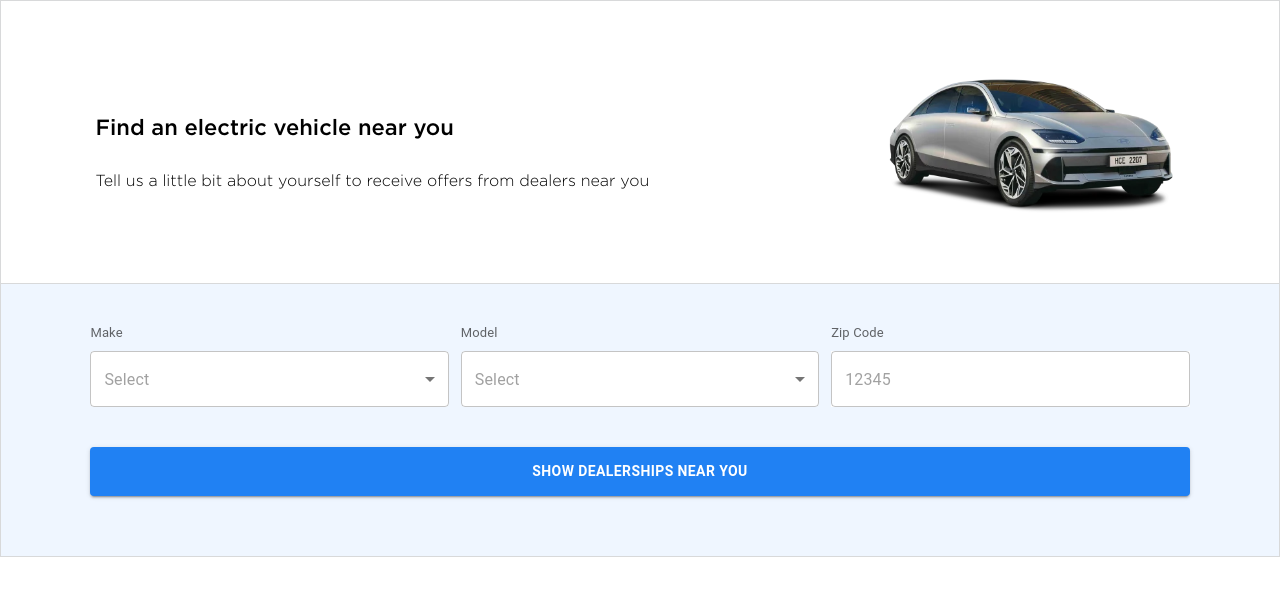
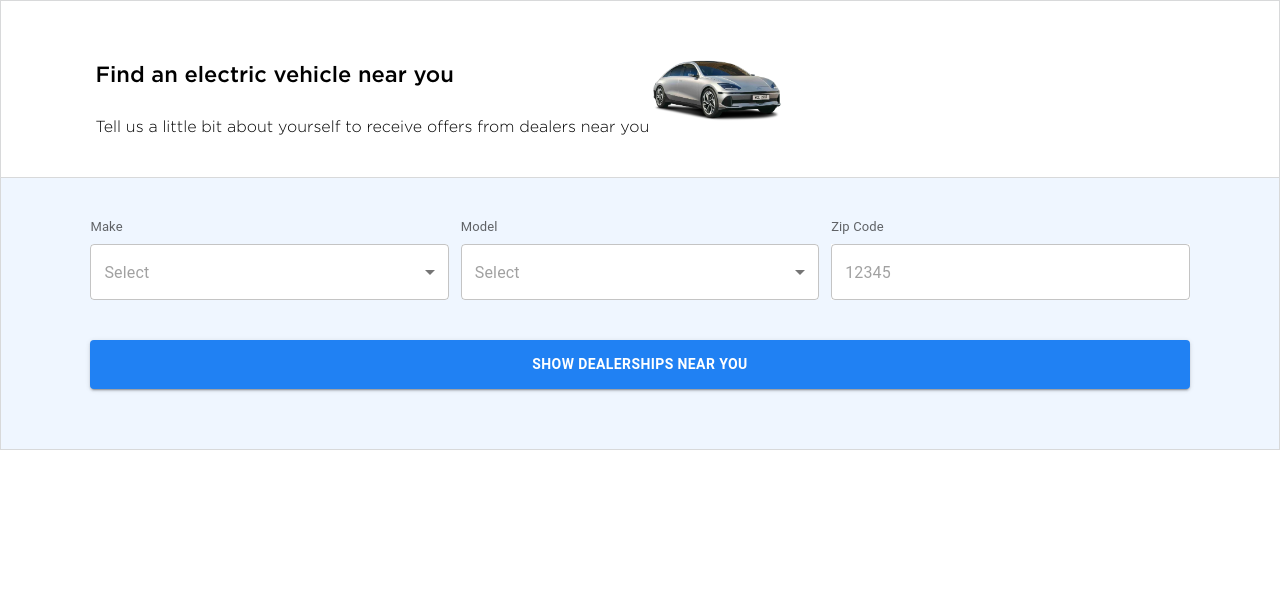
Before and after one commit to okiroth/ev-widget, a React (Create React App) app: page / in a window 1280 px wide. Shown: the top 596 px of the page. Built offline with nearby package versions, Linux system fonts and the light colour scheme.

Commit message:
small fixes for mobile

```diff
--- a/src/App.css
+++ b/src/App.css
@@ -142,11 +142,11 @@ select {
 }
 
 .image-item {
-  flex: 1 0 200px; /* Grow, shrink, basis */
+  flex: 1 0 50px; /* Grow, shrink, basis */
   text-align: center;
   border: 1px solid #b1d5ff;
   border-radius: 20px;
-  padding: 70px 0;
+  padding: 30px 0;
   background-color: white;
 }
 
@@ -162,3 +162,18 @@ select {
   font-weight: 500;
   line-height: normal;
 }
+
+.top_section_image {
+  height: 100px;
+  width: auto;
+}
+
+@media screen and (max-width: 568px) {
+  .top_section_image {
+    display: none;
+  }
+  .image-item img {
+    width: auto;
+    height: 50px;
+  }
+}
--- a/src/components/TopSection.js
+++ b/src/components/TopSection.js
@@ -20,10 +20,10 @@ const TopSection = ({ selection }) => {
         </div>
       </div>
       <img
+        className="top_section_image"
         onError={() => setImageSrc("/car.png")}
         src={imgSrc}
         alt=""
-        style={{ marginLeft: "auto", maxWidth: "28%" }}
       />
     </div>
   );
```
